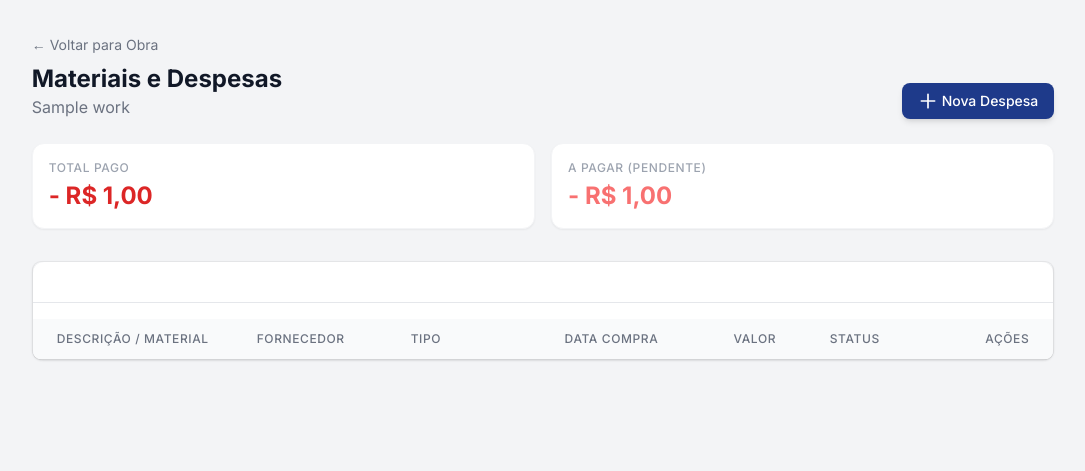
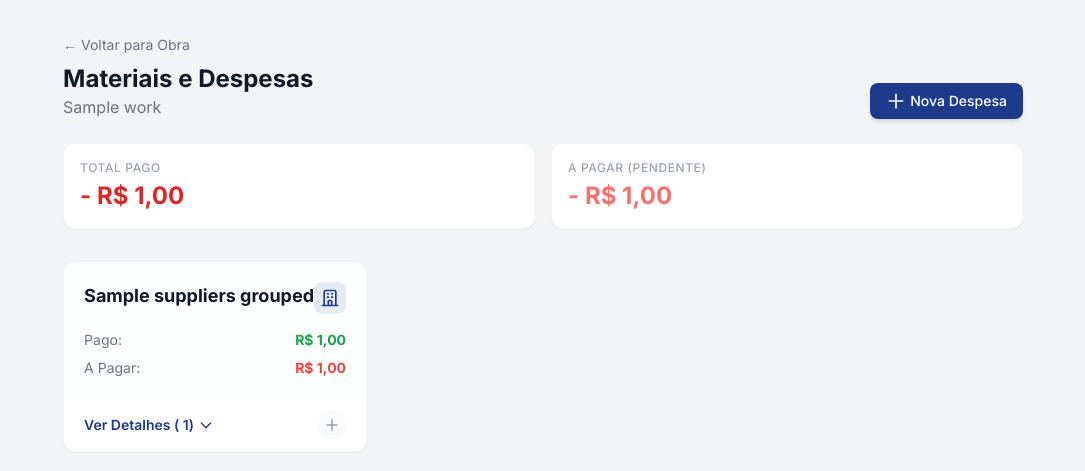
Before and after one commit to avanteservico/avanteservico, a PHP site: the page made by app/Views/materials/index.php in a window 1280 px wide. Shown: the top 471 px of the page, without its empty margins (97-1182 px from the left). Run offline with PHP 8.4, Linux system fonts and the light colour scheme; the template is opened without the code that fills it: most values are stand-ins (such as "Sample title", 1, 10 or a date in 2020); some libraries are stand-ins or nearby versions.

Commit message:
feat: agrupamento de despesas por fornecedor em cards

```diff
--- a/app/Views/materials/index.php
+++ b/app/Views/materials/index.php
@@ -43,128 +43,128 @@
         </div>
     </div>
 
-    <!-- Lista de Materiais -->
-    <div class="bg-white rounded-xl shadow-sm border border-gray-100">
-        <?php if (empty($materials)): ?>
-            <div class="p-8 text-center text-gray-400 italic">
+    <!-- Lista de Materiais Agrupada por Fornecedor -->
+    <div class="space-y-6">
+        <?php if (empty($suppliersGrouped)): ?>
+            <div class="bg-white p-8 rounded-xl shadow-sm border border-gray-100 text-center text-gray-400 italic">
                 Nenhuma despesa ou material cadastrado.
             </div>
         <?php else: ?>
-            <!-- Tabela (Desktop) -->
-            <div class="hidden lg:block overflow-x-auto shadow ring-1 ring-black ring-opacity-5 lg:rounded-lg">
-                <table class="min-w-full divide-y divide-gray-200 relative">
-                    <thead class="bg-gray-50 sticky top-16 z-30 shadow-sm">
-                        <tr>
-                            <th class="px-6 py-3 text-left text-xs font-medium text-gray-500 uppercase tracking-wider">
-                                Descrição / Material</th>
-                            <th class="px-6 py-3 text-left text-xs font-medium text-gray-500 uppercase tracking-wider">
-                                Fornecedor</th>
-                            <th class="px-6 py-3 text-left text-xs font-medium text-gray-500 uppercase tracking-wider">
-                                Tipo</th>
-                            <th class="px-6 py-3 text-center text-xs font-medium text-gray-500 uppercase tracking-wider">
-                                Data Compra</th>
-                            <th class="px-6 py-3 text-right text-xs font-medium text-gray-500 uppercase tracking-wider">
-                                Valor</th>
-                            <th class="px-6 py-3 text-center text-xs font-medium text-gray-500 uppercase tracking-wider">
-                                Status</th>
-                            <th class="px-6 py-3 text-right text-xs font-medium text-gray-500 uppercase tracking-wider">
-                                Ações</th>
-                        </tr>
-                    </thead>
-                    <tbody class="bg-white divide-y divide-gray-200">
-                        <?php foreach ($materials as $material): ?>
-                            <tr>
-                                <td class="px-6 py-4 whitespace-nowrap">
-                                    <div class="text-sm font-medium text-gray-900">
-                                        <?= htmlspecialchars($material['name']) ?>
+            <div class="grid grid-cols-1 md:grid-cols-2 lg:grid-cols-3 gap-6">
+                <?php foreach ($suppliersGrouped as $sId => $group): ?>
+                    <div
+                        class="bg-white rounded-xl shadow-sm border border-gray-100 overflow-hidden flex flex-col h-full hover:shadow-md transition-shadow duration-200">
+                        <!-- Card Header -->
+                        <div class="p-5 border-b border-gray-50 bg-gray-50/30">
+                            <div class="flex justify-between items-start mb-4">
+                                <h3 class="text-lg font-bold text-gray-900 line-clamp-1"
+                                    title="<?= htmlspecialchars($group['name']) ?>">
+                                    <?= htmlspecialchars($group['name']) ?>
+                                </h3>
+                                <div class="bg-primary/10 text-primary p-1.5 rounded-lg">
+                                    <svg xmlns="http://www.w3.org/2000/svg" class="h-5 w-5" fill="none" viewBox="0 0 24 24"
+                                        stroke="currentColor">
+                                        <path stroke-linecap="round" stroke-linejoin="round" stroke-width="2"
+                                            d="M19 21V5a2 2 0 00-2-2H7a2 2 0 00-2 2v16m14 0h2m-2 0h-5m-9 0H3m2 0h5M9 7h1m-1 4h1m4-4h1m-1 4h1m-5 10v-5a1 1 0 011-1h2a1 1 0 011 1v5m-4 0h4" />
+                                    </svg>
                                 </div>
-                                    <?php if (!$work): ?>
-                                        <div class="text-xs text-gray-400">
-                                            <?= htmlspecialchars($material['work_name'] ?? 'Sem Obra') ?>
-                                        </div>
-                                    <?php endif; ?>
-                                </td>
-                                <td class="px-6 py-4 whitespace-nowrap text-sm text-gray-600">
-                                    <?= htmlspecialchars($material['supplier_name'] ?? 'Padrão') ?>
-                                </td>
-                                <td class="px-6 py-4 whitespace-nowrap text-sm text-gray-600">
-                                    <?= htmlspecialchars($material['expense_type_name'] ?? 'Diversas') ?>
-                                </td>
-                                <td class="px-6 py-4 whitespace-nowrap text-sm text-gray-500 text-center">
-                                    <?= date('d/m/Y', strtotime($material['purchase_date'])) ?>
-                                </td>
-                                <td class="px-6 py-4 whitespace-nowrap text-sm font-bold text-red-600 text-right">
-                                    - R$
-                                    <?= number_format($material['amount'], 2, ',', '.') ?>
-                                </td>
-                                <td class="px-6 py-4 whitespace-nowrap text-center">
-                                    <span
-                                        class="px-2 inline-flex text-xs leading-5 font-semibold rounded-full <?= $material['is_paid'] ? 'bg-green-100 text-green-800' : 'bg-red-100 text-red-800' ?>">
-                                        <?= $material['is_paid'] ? 'Pago' : 'A Pagar' ?>
-                                    </span>
-                                </td>
-                                <td
-                                    class="px-6 py-4 whitespace-nowrap text-right text-sm font-medium flex justify-end space-x-3">
-                                    <button onclick='editMaterial(<?= json_encode($material) ?>)'
-                                        class="text-primary hover:text-blue-900">Editar</button>
-                                    <a href="<?= BASE_URL ?>/materials/delete/<?= $material['id'] ?><?= $work ? '?work_id=' . $work['id'] : '' ?>"
-                                        onclick="return confirm('Excluir esta despesa?')"
-                                        class="text-red-600 hover:text-red-900">Excluir</a>
-                                </td>
-                            </tr>
-                        <?php endforeach; ?>
-                    </tbody>
-                </table>
                             </div>
 
-            <!-- Cards (Mobile) -->
-            <div class="lg:hidden">
-                <?php foreach ($materials as $material): ?>
-                    <div class="p-4 border-b border-gray-200 last:border-b-0">
-                        <div class="flex justify-between items-start mb-2">
-                            <div>
-                                <h3 class="text-sm font-medium text-gray-900">
-                                    <?= htmlspecialchars($material['name']) ?>
-                                </h3>
-                                <?php if (!$work): ?>
-                                    <p class="text-xs text-gray-500"><?= htmlspecialchars($material['work_name'] ?? 'Sem Obra') ?>
-                                    </p>
-                                <?php endif; ?>
+                            <div class="space-y-2">
+                                <div class="flex justify-between items-center text-sm">
+                                    <span class="text-gray-500">Pago:</span>
+                                    <span class="font-bold text-green-600">
+                                        R$
+                                        <?= number_format($group['total_paid'], 2, ',', '.') ?>
+                                    </span>
                                 </div>
-                            <div class="text-right">
-                                <p class="text-sm font-bold text-red-600">
-                                    - R$ <?= number_format($material['amount'], 2, ',', '.') ?>
-                                </p>
-                                <span
-                                    class="px-2 inline-flex text-xs leading-5 font-semibold rounded-full <?= $material['is_paid'] ? 'bg-green-100 text-green-800' : 'bg-red-100 text-red-800' ?>">
-                                    <?= $material['is_paid'] ? 'Pago' : 'A Pagar' ?>
+                                <div class="flex justify-between items-center text-sm">
+                                    <span class="text-gray-500">A Pagar:</span>
+                                    <span class="font-bold text-red-500">
+                                        R$
+                                        <?= number_format($group['total_pending'], 2, ',', '.') ?>
                                     </span>
                                 </div>
                             </div>
-                        <div class="grid grid-cols-2 gap-2 text-xs text-gray-500 mb-3">
-                            <div>
-                                <span class="block text-gray-400">Fornecedor</span>
-                                <?= htmlspecialchars($material['supplier_name'] ?? 'Padrão') ?>
                         </div>
-                            <div>
-                                <span class="block text-gray-400">Tipo</span>
+
+                        <!-- Card Actions & Toggle -->
+                        <div class="px-5 py-3 bg-white flex justify-between items-center">
+                            <button onclick="toggleSupplierItems(<?= $sId ?>)"
+                                class="text-primary hover:text-blue-800 text-sm font-semibold flex items-center transition-colors">
+                                <span id="toggle-text-<?= $sId ?>">Ver Detalhes (
+                                    <?= count($group['items']) ?>)
+                                </span>
+                                <svg id="toggle-icon-<?= $sId ?>" xmlns="http://www.w3.org/2000/svg"
+                                    class="h-4 w-4 ml-1 transition-transform duration-200" fill="none" viewBox="0 0 24 24"
+                                    stroke="currentColor">
+                                    <path stroke-linecap="round" stroke-linejoin="round" stroke-width="2" d="M19 9l-7 7-7-7" />
+                                </svg>
+                            </button>
+                            <a href="<?= BASE_URL ?>/materials?work_id=<?= $work['id'] ?>&action=new&supplier_id=<?= $sId ?>"
+                                class="text-gray-400 hover:text-primary p-1 bg-gray-50 rounded-full transition-colors"
+                                title="Nova despesa para este fornecedor">
+                                <svg xmlns="http://www.w3.org/2000/svg" class="h-5 w-5" fill="none" viewBox="0 0 24 24"
+                                    stroke="currentColor">
+                                    <path stroke-linecap="round" stroke-linejoin="round" stroke-width="2"
+                                        d="M12 6v6m0 0v6m0-6h6m-6 0H6" />
+                                </svg>
+                            </a>
+                        </div>
+
+                        <!-- Items List (Hidden by default) -->
+                        <div id="supplier-items-<?= $sId ?>" class="hidden border-t border-gray-100 bg-gray-50/50">
+                            <div class="px-5 py-4 space-y-3">
+                                <?php foreach ($group['items'] as $material): ?>
+                                    <div class="bg-white p-3 rounded-lg border border-gray-100 shadow-sm relative group">
+                                        <div class="flex justify-between items-start mb-1">
+                                            <span class="text-xs font-semibold text-gray-500 uppercase tracking-wider">
+                                                <?= date('d/m/Y', strtotime($material['purchase_date'])) ?>
+                                            </span>
+                                            <span
+                                                class="px-2 py-0.5 text-[10px] font-bold rounded-full <?= $material['is_paid'] ? 'bg-green-100 text-green-700' : 'bg-red-100 text-red-700' ?>">
+                                                <?= $material['is_paid'] ? 'PAGO' : 'PENDENTE' ?>
+                                            </span>
+                                        </div>
+                                        <div class="text-sm font-bold text-gray-900 pr-8">
+                                            <?= htmlspecialchars($material['name']) ?>
+                                        </div>
+                                        <div class="flex justify-between items-end mt-2">
+                                            <div class="text-[10px] text-gray-400">
+                                                Tipo:
                                                 <?= htmlspecialchars($material['expense_type_name'] ?? 'Diversas') ?>
                                             </div>
-                            <div>
-                                <span class="block text-gray-400">Data</span>
-                                <?= date('d/m/Y', strtotime($material['purchase_date'])) ?>
+                                            <div
+                                                class="text-sm font-black <?= $material['is_paid'] ? 'text-green-600' : 'text-red-500' ?>">
+                                                R$
+                                                <?= number_format($material['amount'], 2, ',', '.') ?>
                                             </div>
                                         </div>
-                        <div class="flex justify-end space-x-4 border-t border-gray-100 pt-2">
+
+                                        <!-- Mini Actions -->
+                                        <div
+                                            class="absolute top-2 right-2 opacity-0 group-hover:opacity-100 transition-opacity flex space-x-1">
                                             <button onclick='editMaterial(<?= json_encode($material) ?>)'
-                                class="text-xs font-medium text-primary hover:text-blue-900">
-                                Editar
+                                                class="p-1 text-primary hover:bg-primary/10 rounded">
+                                                <svg xmlns="http://www.w3.org/2000/svg" class="h-4 w-4" fill="none"
+                                                    viewBox="0 0 24 24" stroke="currentColor">
+                                                    <path stroke-linecap="round" stroke-linejoin="round" stroke-width="2"
+                                                        d="M15.232 5.232l3.536 3.536m-2.036-5.036a2.5 2.5 0 113.536 3.536L6.5 21.036H3v-3.572L16.732 3.732z" />
+                                                </svg>
                                             </button>
                                             <a href="<?= BASE_URL ?>/materials/delete/<?= $material['id'] ?><?= $work ? '?work_id=' . $work['id'] : '' ?>"
                                                 onclick="return confirm('Excluir esta despesa?')"
-                                class="text-xs font-medium text-red-600 hover:text-red-900">
-                                Excluir
+                                                class="p-1 text-red-500 hover:bg-red-50 rounded">
+                                                <svg xmlns="http://www.w3.org/2000/svg" class="h-4 w-4" fill="none"
+                                                    viewBox="0 0 24 24" stroke="currentColor">
+                                                    <path stroke-linecap="round" stroke-linejoin="round" stroke-width="2"
+                                                        d="M19 7l-.867 12.142A2 2 0 0116.138 21H7.862a2 2 0 01-1.995-1.858L5 7m5 4v6m4-6v6m1-10V4a1 1 0 00-1-1h-4a1 1 0 00-1 1v3M4 7h16" />
+                                                </svg>
                                             </a>
+                                        </div>
+                                    </div>
+                                <?php endforeach; ?>
+                            </div>
                         </div>
                     </div>
                 <?php endforeach; ?>
@@ -203,7 +203,8 @@
                             <select name="supplier_id" id="supplier_id" required
                                 class="mt-1 block w-full rounded-md border-gray-300 shadow-sm focus:border-primary focus:ring focus:ring-primary focus:ring-opacity-50">
                                 <?php foreach ($suppliers as $supplier): ?>
-                                    <option value="<?= $supplier['id'] ?>"><?= htmlspecialchars($supplier['name']) ?>
+                                    <option value="<?= $supplier['id'] ?>">
+                                        <?= htmlspecialchars($supplier['name']) ?>
                                     </option>
                                 <?php endforeach; ?>
                             </select>
@@ -218,7 +219,9 @@
                                 onchange="toggleNewExpenseType()"
                                 class="mt-1 block w-full rounded-md border-gray-300 shadow-sm focus:border-primary focus:ring focus:ring-primary focus:ring-opacity-50">
                                 <?php foreach ($expenseTypes as $type): ?>
-                                    <option value="<?= $type['id'] ?>"><?= htmlspecialchars($type['name']) ?></option>
+                                    <option value="<?= $type['id'] ?>">
+                                        <?= htmlspecialchars($type['name']) ?>
+                                    </option>
                                 <?php endforeach; ?>
                                 <option value="new">➕ Novo Tipo de Despesa</option>
                             </select>
@@ -261,6 +264,23 @@
 </div>
 
 <script>
+    function toggleSupplierItems(sId) {
+        const itemsDiv = document.getElementById(`supplier-items-${sId}`);
+        const toggleText = document.getElementById(`toggle-text-${sId}`);
+        const toggleIcon = document.getElementById(`toggle-icon-${sId}`);
+        const isHidden = itemsDiv.classList.contains('hidden');
+
+        if (isHidden) {
+            itemsDiv.classList.remove('hidden');
+            toggleText.innerText = 'Recolher Detalhes';
+            toggleIcon.style.transform = 'rotate(180deg)';
+        } else {
+            itemsDiv.classList.add('hidden');
+            toggleText.innerText = `Ver Detalhes (${itemsDiv.querySelectorAll('.bg-white').length})`;
+            toggleIcon.style.transform = 'rotate(0deg)';
+        }
+    }
+
     function toggleNewExpenseType() {
         const select = document.getElementById('expense_type_id');
         const container = document.getElementById('new_expense_type_container');
```
Also changed, not shown: app/Controllers/FinancialController.php (+28 -1 lines), app/Controllers/MaterialController.php (+26 -2 lines), app/Views/financial/expenses.php (+106 -85 lines). Lines whose indentation alone changed are shown as unchanged.
